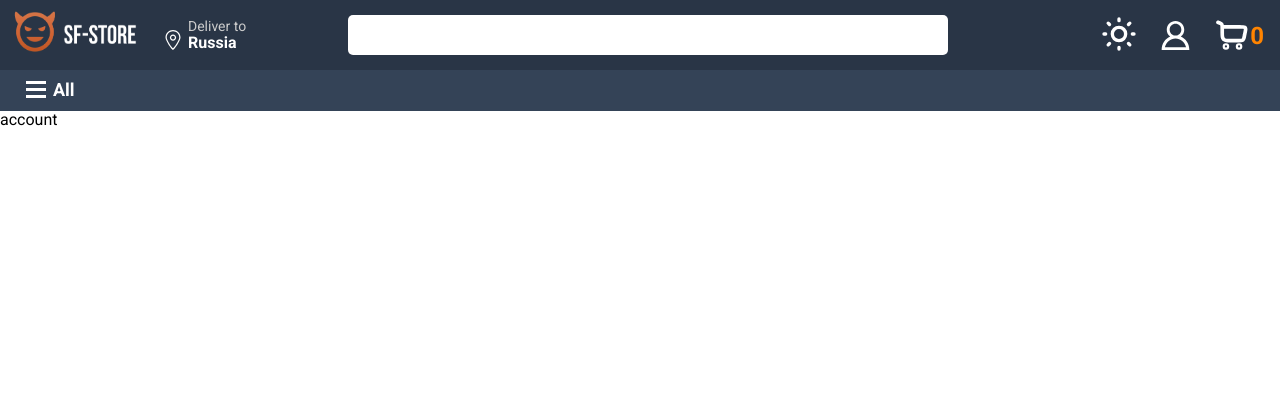
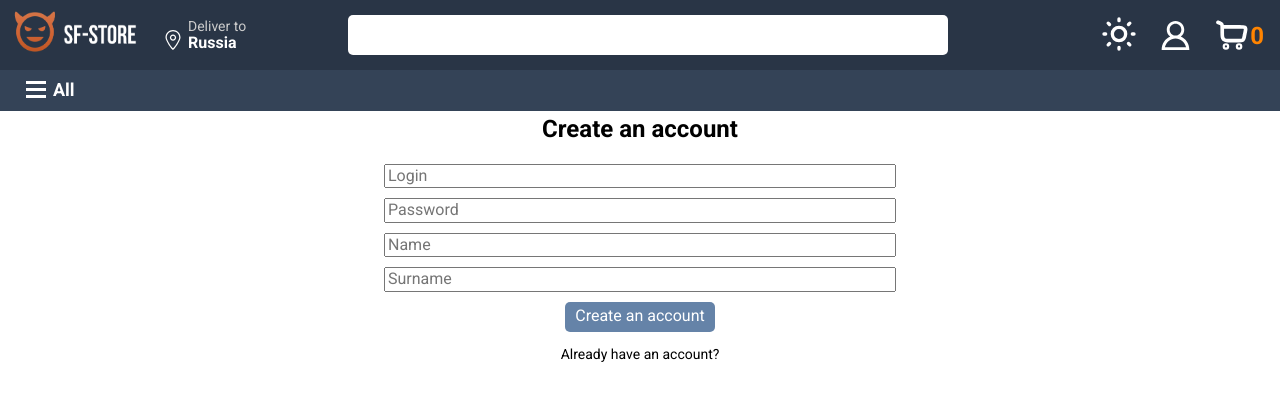
Before and after one commit to hateq/react-store, a React (Vite) app: page /react-store/account in a window 1280 px wide. Shown: the top 412 px of the page. Built offline with nearby package versions, Linux system fonts and the light colour scheme; no server answers.

Commit message:
the end!

```diff
--- /dev/null
+++ b/src/components/islogedin/LogedIn.tsx
@@ -0,0 +1,41 @@
+import './logedIn.scss'
+import { useUserAccount } from '../../hooks/useUserAccount'
+import { useUserCountry } from '../../hooks/useUserCountry'
+import { useGetCountriesListQuery } from '../../store/api/api'
+import { useActions } from '../../hooks/useActions'
+import { Link } from 'react-router-dom'
+import MyModal from '../../UI/myModal/MyModal'
+import { useState } from 'react'
+
+const LogedIn = () => {
+	const {userAccount} = useUserAccount()
+	const {userCountry} = useUserCountry()
+	const [isOpen, setIsOpen] = useState<boolean>(false)
+	const [userName, setUserName] = useState<string>(userAccount.userName || '')
+	const [userSurname, setUserSurname] = useState<string>(userAccount.userSurname || '')
+	const {data} = useGetCountriesListQuery(null)
+	const {setIsLogedIn, setUserAccount} = useActions()
+	const userCountryFlag = data?.find((country: any) => country.name.common == userCountry.country)?.flags.svg
+	return <div className='logedin'>
+		<h2>{userAccount.userName} {userAccount.userSurname} <img src={userCountryFlag} alt="" /></h2>
+		<div className="logedin-buttons">
+			<button onClick={() => setIsLogedIn()}>Log out</button>
+			<button onClick={() => setIsOpen(true)}>Edit</button>
+		</div>
+		<Link to={'/react-store/cart'}>
+			<button className='cart-button'>Go to my cart</button>
+		</Link>
+		<MyModal isOpen={isOpen} setIsOpen={setIsOpen}>
+			<div className="modal-inputs">
+				<input type="text" value={userName} onChange={(e) => setUserName(e.target.value)} />
+				<input type="text" value={userSurname} onChange={(e) => setUserSurname(e.target.value)} />
+				<button className='save-button' onClick={() => {
+					setIsOpen(false);
+					setUserAccount({userName : userName, userSurname: userSurname, userLogin: userAccount.userLogin || '', userPassword: userAccount.userPassword || ''})
+					}}>Save</button>
+			</div>
+		</MyModal>
+	</div>
+}
+
+export default LogedIn;
--- /dev/null
+++ b/src/components/islogedin/logedIn.scss
@@ -0,0 +1,67 @@
+.logedin {
+	h2 {
+		margin: 10px auto;
+		text-align: center;
+		max-width: 90%;
+	}
+	img {
+		width: 25px;
+	}
+	&-buttons {
+		margin-top: 30px;
+		width: 100%;
+		display: flex;
+		justify-content: center;
+		gap: 60px;
+		button {
+			font-size: 20px;
+			padding: 10px;
+			border-radius: 10px;
+			cursor: pointer;
+			border: 2px solid var(--second-color);
+			width: 95px;
+			&:hover {
+				background-color: rgb(210, 208, 208);
+				transition: .6s;
+			}
+		}
+	}
+	a {
+		width: 100%;
+		display: flex;
+		justify-content: center;
+		margin-top: 50px;
+	}
+	.cart-button {
+		cursor: pointer;
+		font-size: 22px;
+		padding: 15px;
+		border-radius: 10px;
+		color: white;
+		background-color: var(--second-color);
+		&:hover {
+			background-color: var(--second-color-hover);
+			transition: .6s;
+		}
+	}
+}
+.modal-inputs {
+	display: flex;
+	flex-direction: column;
+	align-items: center;
+	gap: 20px;
+	margin: 70px auto;
+}
+.save-button {
+	font-size: 22px;
+	padding: 5px;
+	border-radius: 10px;
+	cursor: pointer;
+	background-color: var(--second-color);
+	color: white;
+	width: 80px;
+	&:hover {
+		background-color: var(--second-color-hover);
+		transition: .6s;
+	}
+}
--- /dev/null
+++ b/src/components/notlogedin/NotLogedIn.tsx
@@ -0,0 +1,102 @@
+import MyButton from '../../UI/myButton/MyButton'
+import './notLogedIn.scss'
+import { useState } from 'react'
+import { useActions } from '../../hooks/useActions'
+
+const NotLogedIn = () => {
+	const [loginValue, setLoginValue] = useState('')
+	const [passwordValue, setPasswordValue] = useState('')
+	const [nameValue, setNameValue] = useState('')
+	const [surnameValue, setSurnameValue] = useState('')
+	const [isRegisterPage, setIsRegisterPage] = useState(true)
+	const { setUserAccount, setIsLogedIn } = useActions()
+	return (
+		<div className='not-logedin'>
+			{isRegisterPage ?
+			<><h2>Create an account</h2>
+			<form
+				onSubmit={e => {
+					e.preventDefault()
+					setIsLogedIn()
+				}}
+			>
+				<input
+					value={loginValue}
+					onChange={e => setLoginValue(e.target.value)}
+					required
+					placeholder='Login'
+				/>
+				<input
+					value={passwordValue}
+					onChange={e => setPasswordValue(e.target.value)}
+					required
+					placeholder='Password'
+				/>
+				<input
+					value={nameValue}
+					onChange={e => setNameValue(e.target.value)}
+					required
+					placeholder='Name'
+				/>
+				<input
+					value={surnameValue}
+					onChange={e => setSurnameValue(e.target.value)}
+					required
+					placeholder='Surname'
+				/>
+				<MyButton
+					onClick={() => {
+						setUserAccount({
+							userLogin: loginValue,
+							userPassword: passwordValue,
+							userName: nameValue,
+							userSurname: surnameValue,
+						})
+					}}
+				>
+					Create an account
+				</MyButton>
+			</form>
+			<p onClick={() => setIsRegisterPage(false)}>Already have an account?</p>
+			</> :
+			<><h2>Log in your account</h2>
+			<form
+				onSubmit={e => {
+					e.preventDefault()
+					setIsLogedIn()
+				}}
+			>
+				<input
+					value={loginValue}
+					onChange={e => setLoginValue(e.target.value)}
+					required
+					placeholder='Login'
+				/>
+				<input
+					value={passwordValue}
+					onChange={e => setPasswordValue(e.target.value)}
+					required
+					placeholder='Password'
+				/>
+				<MyButton
+					onClick={() => {
+						setUserAccount({
+							userLogin: loginValue,
+							userPassword: passwordValue,
+							userName: 'Vadim',
+							userSurname: 'Konyukhov',
+						})
+					}}
+				>
+					Log in your account
+				</MyButton>
+			</form>
+			<p onClick={() => setIsRegisterPage(true)}>Don't have an account?</p>
+			</>
+		}
+
+		</div>
+	)
+}
+
+export default NotLogedIn
--- /dev/null
+++ b/src/components/notlogedin/notLogedIn.scss
@@ -0,0 +1,22 @@
+.not-logedin {
+	form {
+		width: 40%;
+		@media (max-width: 500px) {
+			width: 70%;
+		}
+		input {
+			width: 100%;
+			margin-bottom: 10px;
+		}
+		button {
+			margin: 0 auto 0;
+		}
+	}
+	p {
+		cursor: pointer;
+		font-size: 14px;
+		&:hover {
+			text-decoration: underline;
+		}
+	}
+}
--- a/src/hooks/useActions.ts
+++ b/src/hooks/useActions.ts
@@ -6,13 +6,15 @@ import { userCountrySlice } from '../store/usercountry/userCountry.slice'
 import { selectedCategorySlice } from '../store/selectedcategory/selectedCategory.slice'
 import { inputValueSlice } from '../store/inputvalue/inputValue.slice'
 import { isLogedInSlice } from '../store/islogedin/isLogedIn.slice'
+import { userAccountSlice } from '../store/useraccount/userAccount.slice'
 
 const rootActions = {
 	...cartSlice.actions,
 	...userCountrySlice.actions,
 	...selectedCategorySlice.actions,
 	...inputValueSlice.actions,
-	...isLogedInSlice.actions
+	...isLogedInSlice.actions,
+	...userAccountSlice.actions
 }
 export const useActions = () => {
 	const dispatch = useDispatch()
--- /dev/null
+++ b/src/hooks/useUserAccount.ts
@@ -0,0 +1,6 @@
+import { useTypedSelector } from './useTypedSelector';
+
+export const useUserAccount = () => {
+	const userAccount = useTypedSelector(state => state.userAccountSlice)
+	return {userAccount}
+}
--- a/src/pages/accountpage/AccountPage.tsx
+++ b/src/pages/accountpage/AccountPage.tsx
@@ -1,11 +1,15 @@
 import './accountPage.scss'
+import { useIsLogedIn } from '../../hooks/useIsLogedIn'
+import LogedIn from '../../components/islogedin/LogedIn'
+import NotLogedIn from '../../components/notlogedin/NotLogedIn'
 
 const AccountPage = () => {
-	return (
-		<>
-		account
-		</>
-	 );
+	const { isLogedIn } = useIsLogedIn().isLogedIn
+	return <>
+	{isLogedIn ? <LogedIn/> :
+	<NotLogedIn/>
+	}
+	</>
 }
 
-export default AccountPage;
+export default AccountPage
--- a/src/store/islogedin/isLogedIn.slice.ts
+++ b/src/store/islogedin/isLogedIn.slice.ts
@@ -4,7 +4,9 @@ type TypeIsLogedIn = {
 	isLogedIn: boolean
 }
 const localStorageIsLogedIn = JSON.parse(localStorage.getItem('is-logedin')!)
-const initialState: TypeIsLogedIn = { isLogedIn: localStorageIsLogedIn || true }
+const initialState: TypeIsLogedIn = {
+	isLogedIn: localStorageIsLogedIn || false,
+}
 export const isLogedInSlice = createSlice({
 	name: 'is-logedin',
 	initialState,
@@ -12,7 +14,7 @@ export const isLogedInSlice = createSlice({
 		setIsLogedIn: state => {
 			const newValue = state.isLogedIn == true ? false : true
 			state.isLogedIn = newValue
-			localStorage.setItem('selected-category', JSON.stringify(newValue))
+			localStorage.setItem('is-logedin', JSON.stringify(newValue))
 		},
 	},
 })
--- a/src/store/store.ts
+++ b/src/store/store.ts
@@ -5,6 +5,7 @@ import { userCountrySlice } from './usercountry/userCountry.slice'
 import { selectedCategorySlice } from './selectedcategory/selectedCategory.slice';
 import { inputValueSlice } from './inputvalue/inputValue.slice'
 import { isLogedInSlice } from './islogedin/isLogedIn.slice';
+import { userAccountSlice } from './useraccount/userAccount.slice';
 
 const reducers = combineReducers({
 	cart: cartSlice.reducer,
@@ -12,6 +13,7 @@ const reducers = combineReducers({
 	selectedCategory: selectedCategorySlice.reducer,
 	inputValue: inputValueSlice.reducer,
 	isLogedIn: isLogedInSlice.reducer,
+	userAccountSlice: userAccountSlice.reducer,
 	[api.reducerPath]: api.reducer
 })
 
--- /dev/null
+++ b/src/store/useraccount/userAccount.slice.ts
@@ -0,0 +1,23 @@
+import { createSlice, PayloadAction } from '@reduxjs/toolkit'
+
+interface IUserAccount  {
+	userLogin: null | string
+	userPassword: null | string
+	userName: null | string
+	userSurname: null| string
+}
+const localStorageUserAccount = JSON.parse(localStorage.getItem('user-account')!)
+const initialState:IUserAccount = localStorageUserAccount || {userLogin: null, userPassword: null, userName: null, userSurname: null}
+export const userAccountSlice = createSlice({
+	name: 'user-account',
+	initialState,
+	reducers: {
+		setUserAccount: (state, {payload: userData}: PayloadAction<{userLogin: string, userPassword: string, userName: string, userSurname: string}>) => {
+			state.userLogin = userData.userLogin
+			state.userPassword = userData.userLogin
+			state.userName = userData.userName
+			state.userSurname = userData.userSurname
+			localStorage.setItem('user-account', JSON.stringify(state))
+		},
+	},
+})
```
